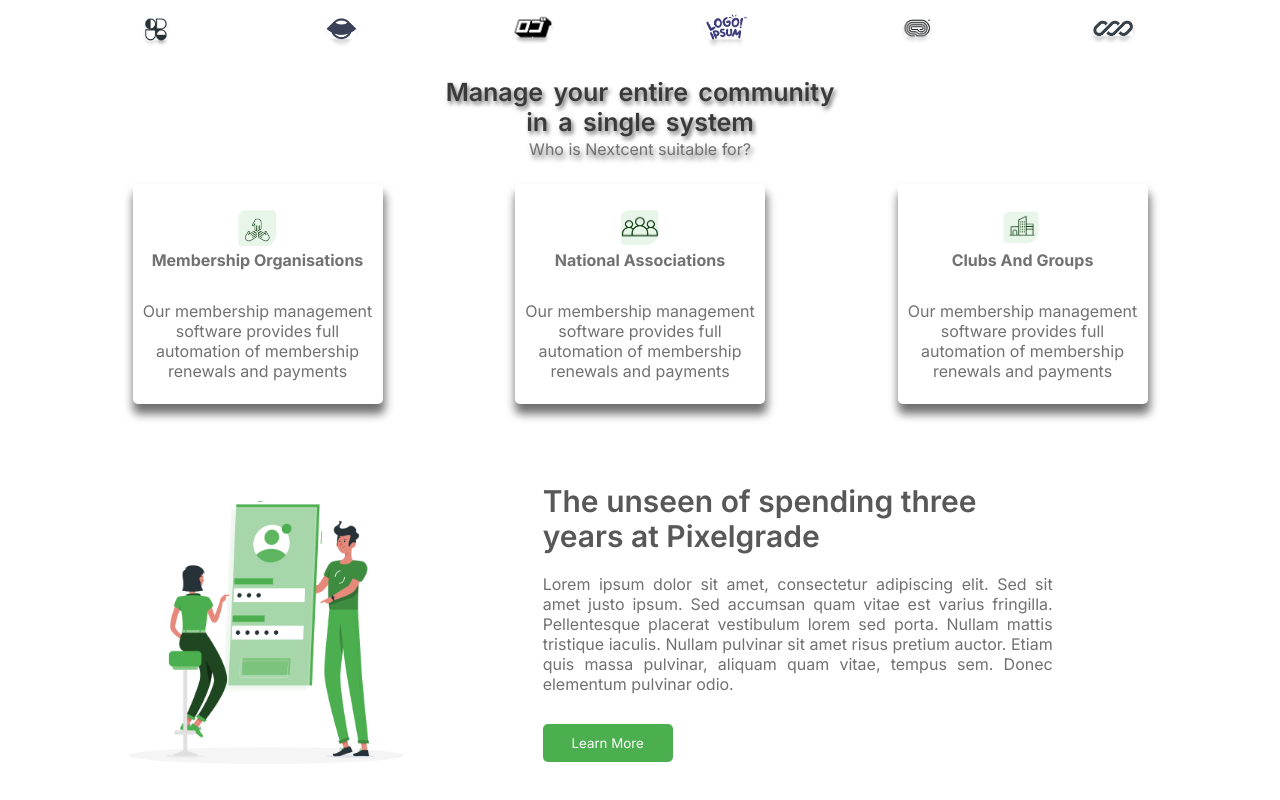
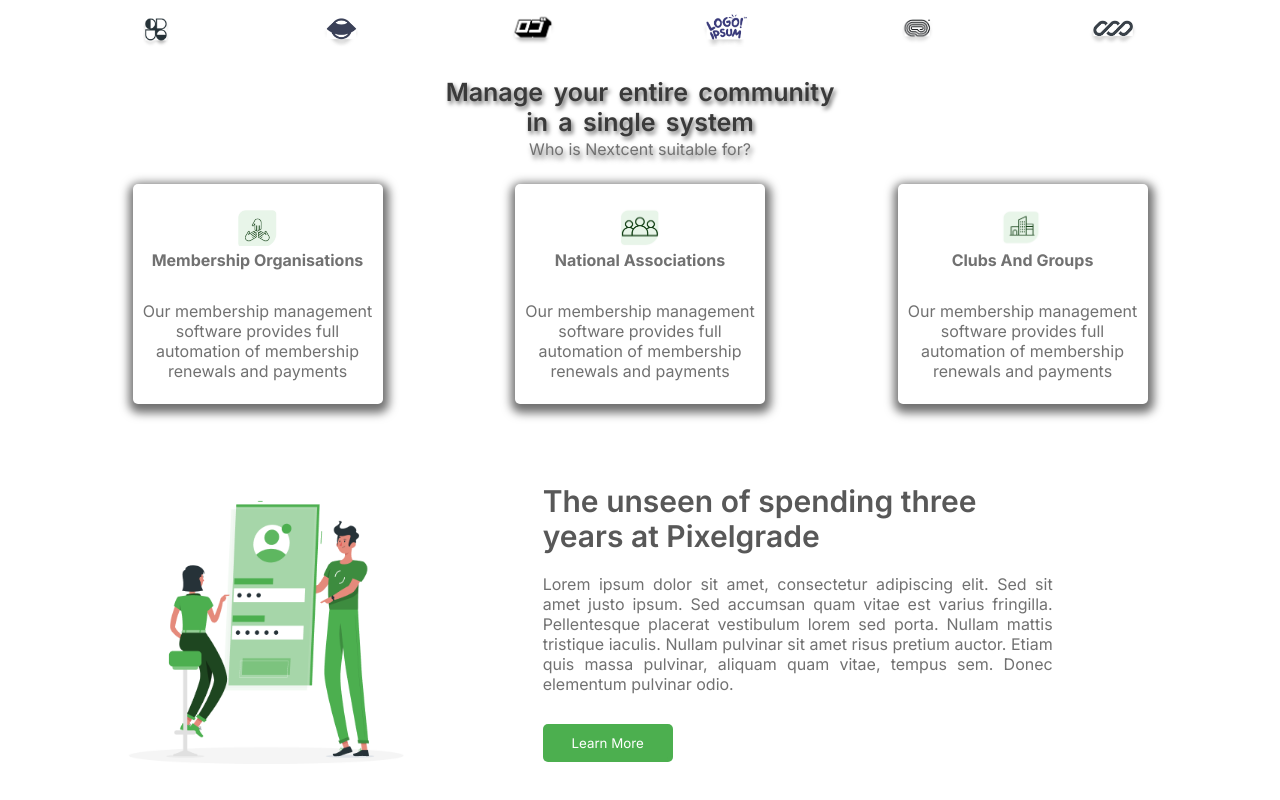
Before and after one commit to A-DILEEP/Landingpage, a React (Create React App) app: page / in a window 1280 px wide. Shown: the part 871-1671 px from the top of the page. Built offline with nearby package versions, Linux system fonts and the light colour scheme.

Commit message:
changed some css properties in community component

```diff
--- a/src/components/community component/communityComponent.css
+++ b/src/components/community component/communityComponent.css
@@ -9,7 +9,7 @@
     height: 220px;
     width: 250px;
     margin-top: 25px;
-    box-shadow: 1px 9px 10px 1px var(--mintext-bg);
+    box-shadow: 1px 4px 10px 5px var(--mintext-bg);
     border-radius: 5px;
 }
 .img img{
```
